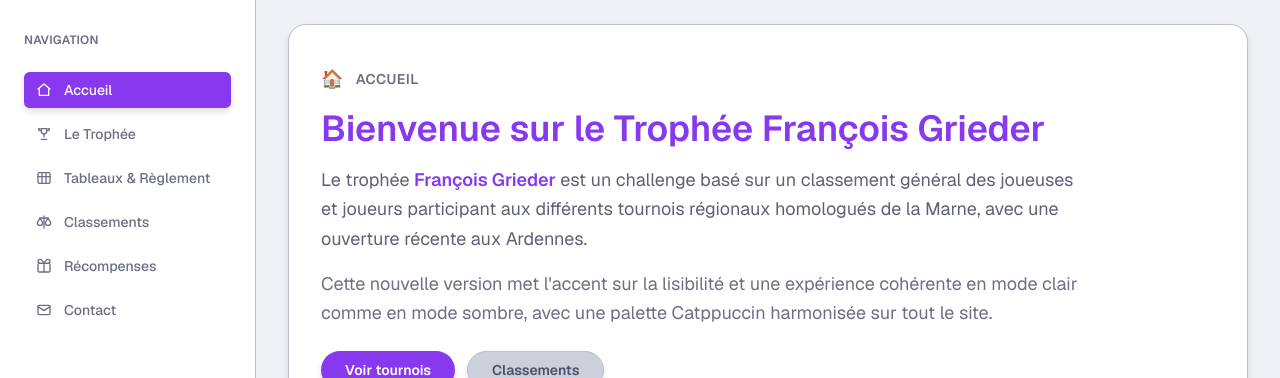
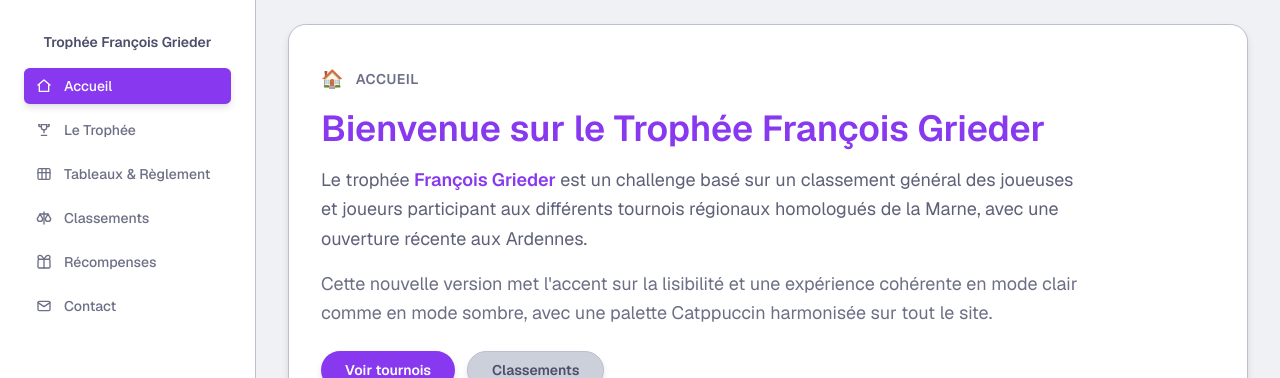
Before and after one commit to jesared/tfg-refonte, a Next.js app: page / in a window 1280 px wide. Shown: the top 378 px of the page. Built offline with nearby package versions, Linux system fonts and the light colour scheme.

Commit message:
style(sidebar): remove logo from mobile and desktop sidebar

```diff
--- a/components/Sidebar.tsx
+++ b/components/Sidebar.tsx
@@ -74,8 +74,8 @@ export function Sidebar() {
         role="dialog"
         aria-modal="true"
       >
-        <div className="flex items-center justify-between">
-          <div className="text-sm font-semibold text-foreground">Navigation</div>
+        <div className="mb-4 flex items-center justify-between gap-3">
+          <div className="text-sm font-semibold text-foreground">Trophée François Grieder</div>
           <button
             type="button"
             onClick={() => setIsOpen(false)}
@@ -86,7 +86,7 @@ export function Sidebar() {
           </button>
         </div>
 
-        <nav className="mt-6 space-y-2">
+        <nav className="space-y-2">
           {navigationItems.map((item) => (
             <SidebarItem
               key={item.href}
@@ -101,9 +101,9 @@ export function Sidebar() {
       </div>
 
       <aside className="hidden border-r border-border bg-card md:fixed md:inset-y-0 md:flex md:w-64 md:flex-col md:px-6 md:py-8">
-        <div className="text-xs font-semibold uppercase tracking-wide text-muted-foreground">Navigation</div>
+        <div className="mb-4 text-center text-sm font-semibold text-foreground">Trophée François Grieder</div>
 
-        <nav className="mt-6 space-y-2">
+        <nav className="space-y-2">
           {navigationItems.map((item) => (
             <SidebarItem
               key={item.href}
```
